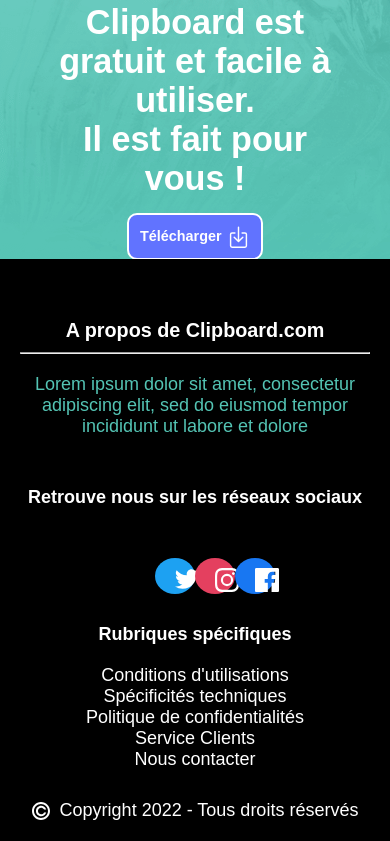
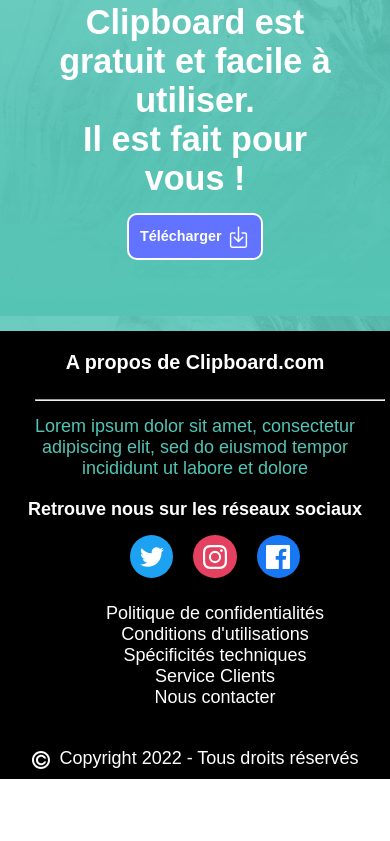
Before and after one commit to mgilbert82/Clipboard---Responsive, a plain HTML site: page index.html in a window 390 px wide. Shown: the part 2838-3679 px from the top of the page. After the commit the page ends 3617 px from the top, so only its background shows below. Drawn offline with Linux system fonts and the light colour scheme; a web font is replaced by a local one.

Commit message:
Correction CSS media queries

```diff
--- a/index.html
+++ b/index.html
@@ -165,11 +165,10 @@
             </div>
 
             <div class="col3">
-                <h3>Rubriques spécifiques</h3>
                 <ul>
+                    <li>Politique de confidentialités</li>
                     <li>Conditions d'utilisations</li>
                     <li>Spécificités techniques</li>
-                    <li>Politique de confidentialités</li>
                     <li>Service Clients</li>
                     <li>Nous contacter</li>
                 </ul>
--- a/style.css
+++ b/style.css
@@ -454,7 +454,6 @@
     text-align: center;
     top: 120px;
     padding: 50px;
-    height: 17rem;
     background-color:hsl(171, 49%, 55%);
     background-image: url('img/bg-header-desktop.png');
     color: black;
@@ -485,22 +484,31 @@
 footer {
     display: flex;
     flex-direction: row;
+    justify-content: center;
     flex-wrap: wrap;
     padding: 20px;
     background-color:black;
     color: white;
     position: relative;
     top: 120px;
-    justify-content: space-evenly;
     width: 1440px;
+    padding: 10px;
 }
 
 footer>.col1, footer>.col2, footer>.col3 {
-    display: block;
+    display: flex;
+    justify-content: center;
+    align-items: center;
     flex-direction: column;
+    vertical-align: top;
+    padding: 10px;
     width: 30%;
-    padding-top: 10px;
-    padding-bottom: 20px;
+}
+
+#copyright {
+    height: 1rem;
+    vertical-align: middle;
+    padding-right: 5px;
 }
 
 footer>.row {
@@ -508,6 +516,7 @@
     justify-content: center;
     flex-direction: row;
     width: 100%;
+    padding-top: 30px;
 }
 
 footer>.col1>h3 {
@@ -516,82 +525,81 @@
 }
 
 footer>.col1>p {
-    padding-top: 20px;
-    padding-bottom: 20px;
     width: 80%;
-    text-align: left;;
+    text-align: left;
     color: hsl(171, 49%, 55%);
 }
 
 footer>.col1>hr {
     width: 300px;
-}
-
-footer>.col1>h3 {
-    padding-top: 30px;
     text-align: left;
- }
-
- footer>.col2>h3, footer>.col3>h3 {
-     display: flex;
-     align-items: center;
-     justify-content: center;
-     flex-direction: column;
+    margin: 15px;
 }
 
 .col2>ul {
      display: flex;
-     flex-direction: column;
-     justify-content: center;
+     align-items: center;
      flex-direction: row;
-     padding-top: 40px;
  }
 
-#icone {
-    align-items:flex-start;
-    vertical-align: middle;
+footer>.col2>h3 {
+    display: flex;
+    align-items: center;
+    justify-content: center;
+    text-align: center;
+    font-size: 1rem;
+    padding-bottom: 10px;
 }
 
-#icone-twitter, #icone-insta, #icone-fb {
-    display: block;
+footer>.col2>ul>li {
+    display: flex;
     justify-content: center;
     align-items: center;
-    height: 2rem;
-    width: 2rem;
-    border-radius: 50%;
-
-}
-#icone-twitter {
-    background: rgba(29,161,242,1);
+    padding: 5px 10px;
 
  }
 
-#icone-insta {
-    background: #E4405F;
+ footer>.col2>ul>li>a {
+    display: block;
+    flex-direction: row;
+    align-items: center;
+    padding: 5px 20px;
+
 
  }
 
+#icone-twitter {
+    display: flex;
+    align-items: center;
+    justify-content: center;
+    border-radius: 50%;
+    height: 2.4rem;
+    width: 2.4rem;
+    background: rgba(29,161,242,1);
+}
+
+#icone-insta {
+    display: flex;
+    align-items: center;
+    justify-content: center;
+    height: 2.4rem;
+    width: 2.4rem;
+    border-radius: 50%;
+    background: #E4405F;
+}
+
 #icone-fb {
+    display: flex;
+    align-items: center;
+    justify-content: center;
+    height: 2.4rem;
+    width: 2.4rem;
+    border-radius: 50%;
+
     background: #1877F2;
 }
 
 
-
-.col3>ul {
-    padding: 10px;
-}
-
-.col3>ul>li {
-    display: block;
-    text-align: left;
-    list-style-type: circle;
-}
-
-#copyright {
-    height: 1rem;
-    vertical-align: middle;
-    padding-right: 5px;
-}
 
 /*Fin du footer*/
 
@@ -614,7 +622,6 @@
         z-index: 1;
         width: 100%;
         background-image: url('img/bg-header-mobile.png');
-
     }
 
     #logo {
@@ -711,7 +718,6 @@
         padding: 20px;
         margin: 10px;
         width: 80%;
-
     }
 
     .container-desc h3 {
@@ -811,6 +817,13 @@
         width: 100%;
     }
 
+    footer>.col2 {
+        display: flex;
+        justify-content: center;
+        align-items: center;
+        padding-bottom: 10Px;
+    }
+
     footer>.col1>h3, footer>.col2>h3, footer>.col3>h3 {
         text-align: center;
         padding-bottom: 10px;
@@ -827,4 +840,5 @@
     .col3>ul>li {
         text-align: center;
     }
+
 }
```
Lines whose indentation alone changed are shown as unchanged.
